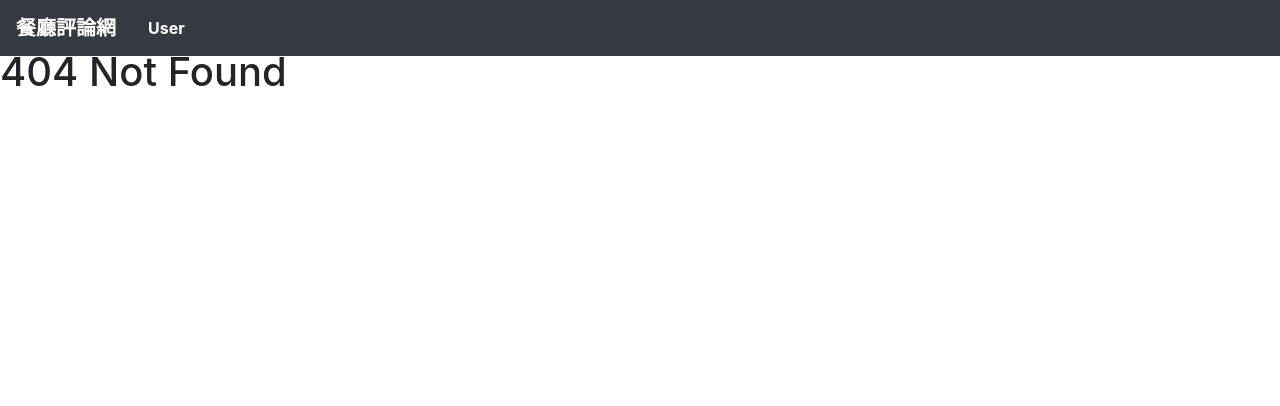
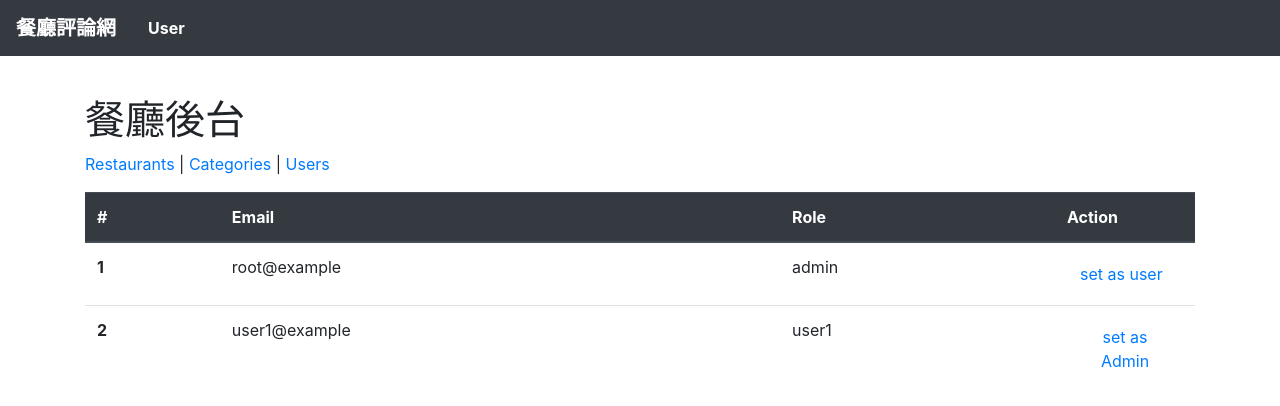
Before and after one commit to DickLan/forum, a Vue app: page /#/admin/users in a window 1280 px wide. Before the commit this address had no page. Shown: the top 406 px of the page. Built offline with nearby package versions, Linux system fonts and the light colour scheme.

Commit message:
add AdminUsers page

```diff
--- a/package.json
+++ b/package.json
@@ -8,6 +8,7 @@
     "lint": "vue-cli-service lint"
   },
   "dependencies": {
+    "axios": "^0.19.2",
     "bootstrap": "^4.4.1",
     "core-js": "^3.6.5",
     "jquery": "^3.4.1",
--- a/src/router/index.js
+++ b/src/router/index.js
@@ -80,6 +80,11 @@
     redirect: '/admin/restaurants',
   },
   {
+    path: '/admin/users',
+    name: 'admin-users',
+    component: () => import('../views/AdminUsers.vue')
+  },
+  {
     path: '/admin/categories',
     name: 'admin-categories',
     component: () => import('../views/AdminCategories.vue')
--- a/src/views/AdminCategories.vue
+++ b/src/views/AdminCategories.vue
@@ -34,12 +34,41 @@
             {{ category.id }}
           </th>
           <td class="position-relative">
-            <div class="category-name">
+            <div v-show="!category.isEditing" class="category-name">
               {{ category.name }}
             </div>
+            <input
+              v-show="category.isEditing"
+              v-model="category.name"
+              type="text"
+              class="form-control"
+            />
+            <span
+              v-show="category.isEditing"
+              @click.stop.prevent="handleCancel(category.id)"
+              class="cancel"
+              >X</span
+            >
           </td>
           <td class="d-flex justify-content-between">
-            <button type="button" class="btn btn-link mr-2">Edit</button>
+            <button
+              v-show="category.isEditing"
+              type="button"
+              class="btn btn-link mr-2"
+              @click.stop.prevent="
+                updateCategory({ categoryId: category.id, name: category.name })
+              "
+            >
+              Save
+            </button>
+            <button
+              v-show="!category.isEditing"
+              type="button"
+              class="btn btn-link mr-2"
+              @click.stop.prevent="toggleIsEditing(category.id)"
+            >
+              Edit
+            </button>
             <button
               @click="deleteCategory(category.id)"
               type="button"
@@ -105,7 +134,13 @@
   methods: {
     // 4. 定義 `fetchCategories` 方法，把 `dummyData` 帶入 Vue 物件
     fetchCategories() {
-      this.categories = dummyData.categories;
+      this.categories = dummyData.categories.map((category) => {
+        return {
+          ...category,
+          isEditing: false,
+          nameCached: "",
+        };
+      });
     },
     createCategory() {
       // TODO: 透過Api 告知伺服器 新增餐廳類別
@@ -126,6 +161,67 @@
         (category) => category.id !== categoryId
       );
     },
+    toggleIsEditing(categoryId) {
+      this.categories = this.categories.map((category) => {
+        if (category.id !== categoryId) {
+          return category;
+        }
+        return {
+          ...category,
+          isEditing: !category.isEditing,
+          nameCached: category.name,
+        };
+      });
+    },
+    updateCategory({ categoryId, name }) {
+      // TODO: 透過Api 告知伺服器 更新餐廳類別
+
+      this.toggleIsEditing(categoryId);
+    },
+    handleCancel(categoryId) {
+      this.categories = this.categories.map((category) => {
+        if (category.id === categoryId) {
+          return {
+            ...category,
+            name: category.nameCached,
+          };
+        }
+        return category;
+      });
+
+      this.toggleIsEditing(categoryId);
+    },
   },
 };
 </script>
+
+// scope:範圍 表示只作用在當前這個 .vue ，不會影響到其他 .vue 檔案
+<style scoped>
+.category-name {
+  padding: 0.375rem 0.75rem;
+  border: 1px solid transparent;
+  outline: 0;
+  cursor: auto;
+}
+
+.btn-link {
+  width: 62px;
+}
+
+.cancel {
+  position: absolute;
+  right: 20px;
+  top: 50%;
+  transform: translateY(-50%);
+  display: inline-flex;
+  align-items: center;
+  justify-content: center;
+  width: 25px;
+  height: 25px;
+  border: 1px solid #aaaaaa;
+  border-radius: 50%;
+  user-select: none;
+  cursor: pointer;
+  font-size: 12px;
+}
+</style>
--- /dev/null
+++ b/src/views/AdminUsers.vue
@@ -0,0 +1,84 @@
+<template>
+  <div class="container py-5">
+    <!-- AdminNav Component -->
+    <Admin-nav />
+
+    <table class="table">
+      <thead class="thead-dark">
+        <tr>
+          <th scope="col">#</th>
+          <th scope="col">Email</th>
+          <th scope="col">Role</th>
+          <th scope="col" width="140">Action</th>
+        </tr>
+      </thead>
+      <tbody>
+        <tr v-for="user in users" :key="user.id">
+          <th scope="row">{{ user.id }}</th>
+          <td>{{ user.email }}</td>
+          <td>{{ user.name }}</td>
+          <td>
+            <button
+              @click.stop.prevent="changeRole(user.id)"
+              type="button"
+              class="btn btn-link"
+            >
+              {{ user.isAdmin ? "set as user" : "set as Admin" }}
+            </button>
+          </td>
+        </tr>
+      </tbody>
+    </table>
+  </div>
+</template>
+
+<script>
+const dummyUsers = {
+  users: [
+    {
+      id: 1,
+      name: "admin",
+      email: "root@example",
+      password: "12345678",
+      isAdmin: true,
+    },
+    {
+      id: 2,
+      name: "user1",
+      email: "user1@example",
+      password: "12345678",
+      isAdmin: false,
+    },
+  ],
+};
+import AdminNav from "./../components/AdminNav";
+export default {
+  components: {
+    AdminNav,
+  },
+  data() {
+    return {
+      users: [],
+    };
+  },
+  created() {
+    this.fetchUsers();
+  },
+  methods: {
+    fetchUsers() {
+      this.users = dummyUsers.users;
+    },
+    changeRole(userId) {
+      this.users = this.users.map((user) => {
+        if (user.id === userId) {
+          return {
+            ...user,
+            isAdmin: !user.isAdmin,
+          };
+        }
+        return user;
+      });
+    },
+  },
+};
+</script>
```
Also changed, not shown: 1 other file (tests, documents, lock files or other folders).
